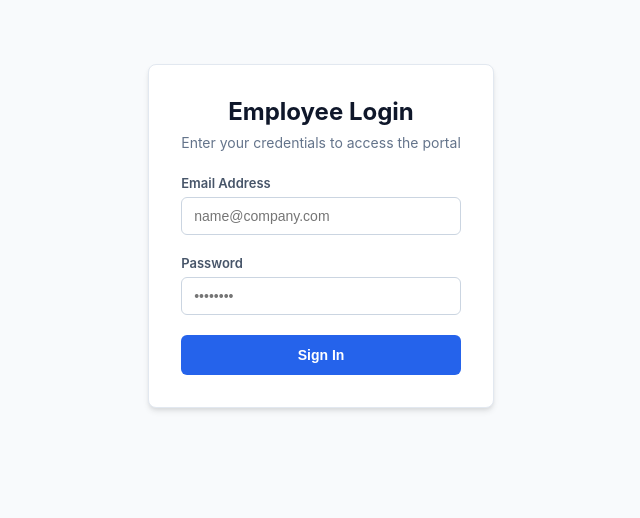
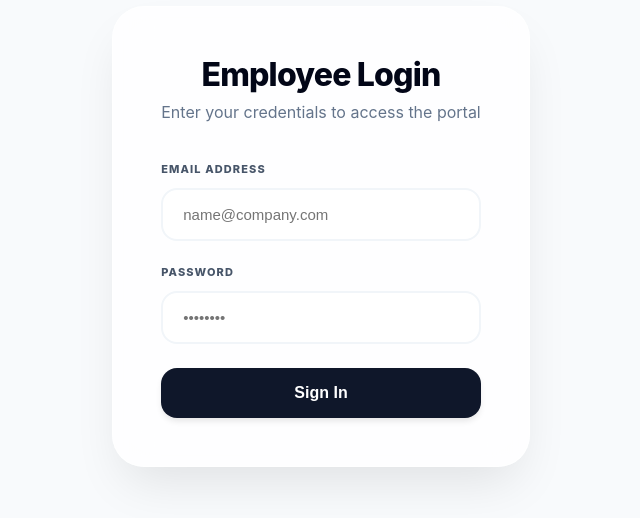
Before and after one commit to Kudrethairet/employee-portal-frontend, a React (Vite) app: page / in a window 1280 px wide. Shown: the part 164-682 px from the top of the page, without its empty margins (319-959 px from the left). Built offline with nearby package versions, Linux system fonts and the light colour scheme.

Commit message:
Update dashboard layout, styling, and navigation sidebar

```diff
--- a/src/components/Dashboard.jsx
+++ b/src/components/Dashboard.jsx
@@ -1,31 +1,36 @@
-// src/components/Dashboard.jsx
 import React, { useState } from 'react';
-import './Dashboard.css'; // Simple custom dashboard styles
+import './Dashboard.css';
 
 export default function Dashboard({ user, onLogout }) {
   const [clockedIn, setClockedIn] = useState(false);
-  const [lastAction, setLastAction] = useState(null);
+  const [logs, setLogs] = useState([]);
 
   const handleClockToggle = () => {
     const timeString = new Date().toLocaleTimeString();
-    setClockedIn(!clockedIn);
-    setLastAction(`${!clockedIn ? 'Clocked In' : 'Clocked Out'} at ${timeString}`);
+    const nextState = !clockedIn;
+    setClockedIn(nextState);
+    setLogs(prev => [`${nextState ? '📥 Clocked In' : '📤 Clocked Out'} at ${timeString}`, ...prev]);
   };
 
   return (
-    <div className="dashboard-container">
+    <div className="layout-wrapper">
+      <nav className="sidebar">
+        <div className="nav-item active">Workday</div>
+        <button className="nav-item">My Profile</button>
+      </nav>
+
+      <main className="dashboard-container">
         <header className="dash-header">
           <div>
-          <h1>Welcome, {user.name}</h1>
+            <h1 className="dash-title">Welcome, {user.name}</h1>
             <p className="role-tag">{user.role} | Dept: {user.department}</p>
           </div>
           <button className="btn-secondary" onClick={onLogout}>Logout</button>
         </header>
 
         <div className="dash-grid">
-        {/* Time Card Section */}
           <div className="dash-card">
-          <h3>Work Shift Clock</h3>
+            <h3 className="card-title">Work Shift Clock</h3>
             <p className="card-desc">Record your shifts for accurate payroll processing.</p>
 
             <div className="status-indicator">
@@ -40,24 +45,33 @@ export default function Dashboard({ user, onLogout }) {
               {clockedIn ? 'Clock Out Now' : 'Clock In Now'}
             </button>
 
-          {lastAction && <p className="last-log">{lastAction}</p>}
+            {logs.length > 0 && (
+              <div className="logs-wrapper">
+                <span className="logs-header">Shift Activities Log:</span>
+                <div className="logs-list">
+                  {logs.map((log, index) => (
+                    <p key={index} className="log-row">{log}</p>
+                  ))}
+                </div>
+              </div>
+            )}
           </div>
 
-        {/* Corporate Bulletins */}
           <div className="dash-card">
-          <h3>Corporate Announcements</h3>
+            <h3 className="card-title">Corporate Announcements</h3>
             <ul className="bulletin-list">
               <li>
                 <span className="bulletin-date">May 20</span>
-              <p>Quarterly Employee Benefits Review documentation has been updated.</p>
+                <p className="bulletin-desc">Quarterly Employee Benefits Review documentation has been updated.</p>
               </li>
               <li>
                 <span className="bulletin-date">May 18</span>
-              <p>Scheduled portal database maintenance this Friday from 10 PM to Midnight.</p>
+                <p className="bulletin-desc">Scheduled portal database maintenance this Friday from 10 PM to Midnight.</p>
               </li>
             </ul>
           </div>
         </div>
+      </main>
     </div>
   );
 }
--- a/src/components/Login.css
+++ b/src/components/Login.css
@@ -1,60 +1,81 @@
-/* src/components/Login.css */
 .login-card {
-  background-color: #ffffff !important;
-  padding: 32px;
-  border-radius: 8px;
-  box-shadow: 0 4px 6px -1px rgba(0, 0, 0, 0.1), 0 2px 4px -1px rgba(0, 0, 0, 0.06);
-  max-width: 400px;
+  background: rgba(255, 255, 255, 0.8);
+  backdrop-filter: blur(20px);
+  padding: 48px;
+  border-radius: 32px;
+  box-shadow: 0 25px 50px -12px rgba(0, 0, 0, 0.1);
+  max-width: 440px;
   width: 100%;
-  margin: 40px auto;
-  border: 1px solid #e2e8f0;
+  margin: auto;
+  border: 1px solid rgba(255, 255, 255, 0.5);
 }
-
-/* Force absolute background transparency for clean rendering and to stop copy-paste highlight bugs */
-.login-card h2,
-.login-card p,
-.login-card label,
-.login-card span {
-  background-color: transparent !important;
-  background: transparent !important;
-  box-shadow: none !important;
-}
-
 .login-header h2 {
   margin: 0 0 8px 0;
-  color: #0f172a;
-  font-size: 24px;
-  text-align: center;
-  font-weight: 700;
-}
-
-.login-header p {
-  margin: 0 0 24px 0;
-  color: #64748b;
-  font-size: 14px;
+  color: #020617;
+  font-size: 32px;
+  font-weight: 800;
+  letter-spacing: -0.025em;
   text-align: center;
 }
-
-.login-form .form-group {
-  margin-bottom: 20px;
-  text-align: left;
-}
-
-.login-form label {
-  display: block;
-  font-size: 13px;
-  font-weight: 600;
-  color: #475569;
-  margin-bottom: 6px;
-}
-
-.error-banner {
-  background-color: #fef2f2 !important;
-  border: 1px solid #fca5a5;
-  color: #991b1b;
-  padding: 10px 12px;
-  border-radius: 6px;
-  font-size: 13px;
-  margin-bottom: 20px;
+.login-header p {
+  margin: 0 0 40px 0;
+  color: #64748b;
+  font-size: 16px;
   text-align: center;
 }
+.form-group {
+  margin-bottom: 24px;
+}
+.form-group label {
+  display: block;
+  font-size: 11px;
+  font-weight: 800;
+  color: #475569;
+  margin-bottom: 12px;
+  text-transform: uppercase;
+  letter-spacing: 0.1em;
+}
+.input-field {
+  width: 100%;
+  padding: 16px 20px;
+  border: 2px solid #f1f5f9;
+  border-radius: 16px;
+  font-size: 15px;
+  transition: all 0.3s cubic-bezier(0.4, 0, 0.2, 1);
+  outline: none;
+  background: #f8fafc;
+}
+.input-field:focus {
+  border-color: #1e293b;
+  background: #ffffff;
+  box-shadow: 0 0 0 4px rgba(37, 99, 235, 0.1);
+}
+.btn-primary {
+  background: #0f172a;
+  color: white;
+  padding: 16px;
+  border-radius: 16px;
+  width: 100%;
+  font-weight: 600;
+  border: none;
+  cursor: pointer;
+  transition: all 0.3s;
+  font-size: 16px;
+  box-shadow: 0 4px 6px -1px rgba(0, 0, 0, 0.1);
+}
+.btn-primary:hover {
+  background: #1e293b;
+  transform: translateY(-2px);
+  box-shadow: 0 10px 15px -3px rgba(0, 0, 0, 0.1);
+}
+.error-banner {
+  background: #fee2e2;
+  border: none;
+  color: #991b1b;
+  padding: 14px;
+  border-radius: 16px;
+  font-size: 13px;
+  margin-bottom: 24px;
+  font-weight: 600;
+  text-align: center;
+}
--- a/src/components/Login.jsx
+++ b/src/components/Login.jsx
@@ -1,6 +1,5 @@
-// src/components/Login.jsx
 import React, { useState } from 'react';
-import './Login.css'; // Simple custom component styles
+import './Login.css';
 
 export default function Login({ onLoginSuccess }) {
   const [email, setEmail] = useState('');
@@ -13,10 +12,9 @@ export default function Login({ onLoginSuccess }) {
     setError('');
     setLoading(true);
 
-    // Mock Authentication Logic (For frontend development)
     setTimeout(() => {
       setLoading(false);
-      if (email === 'admin@company.com' && password === 'admin123') {
+      if (email === 'admin@company.com' && password === '1234') {
         const mockUser = {
           name: 'Alice Dev',
           role: 'Software Architect',
@@ -24,7 +22,7 @@ export default function Login({ onLoginSuccess }) {
         };
         onLoginSuccess(mockUser);
       } else {
-        setError('Invalid credentials. Try: admin@company.com / admin123');
+        setError('Invalid credentials. Try: admin@company.com / 1234');
       }
     }, 800);
   };
--- a/src/index.css
+++ b/src/index.css
@@ -1,4 +1,6 @@
-/* src/index.css */
+/* ==========================================
+   1. Document Setup & Global Resets
+   ========================================== */
 body {
   margin: 0;
   padding: 0;
@@ -11,12 +13,13 @@ body {
   min-height: 100vh;
 }
 
-/* Base box-sizing rules for predictable layouts */
 *, *::before, *::after {
   box-sizing: border-box;
 }
 
-/* Modern, simple container layout */
+/* ==========================================
+   2. Layout Containers
+   ========================================== */
 .app-container {
   width: 100%;
   max-width: 1200px;
@@ -26,12 +29,13 @@ body {
   align-items: center;
 }
 
-/* Essential helper utilities */
 .w-full {
   width: 100% !important;
 }
 
-/* Minimal Input Styling */
+/* ==========================================
+   3. Inputs & UI Utility Fields
+   ========================================== */
 .input-field {
   display: block;
   width: 100%;
@@ -50,7 +54,9 @@ body {
   box-shadow: 0 0 0 3px rgba(37, 99, 235, 0.15);
 }
 
-/* Direct Action Buttons */
+/* ==========================================
+   4. Buttons & Active Triggers
+   ========================================== */
 .btn-primary {
   display: block;
   width: 100%;
@@ -71,6 +77,6 @@ body {
 }
 
 .btn-primary:disabled {
-  background-color: #93c5fd;
+  background-color: #5a5e63;
   cursor: not-allowed;
 }
```
Also changed, not shown: src/App.jsx (+12 -2 lines), src/components/Dashboard.css (+134 -74 lines), 1 other file (tests, documents, lock files or other folders). Lines whose indentation alone changed are shown as unchanged.
